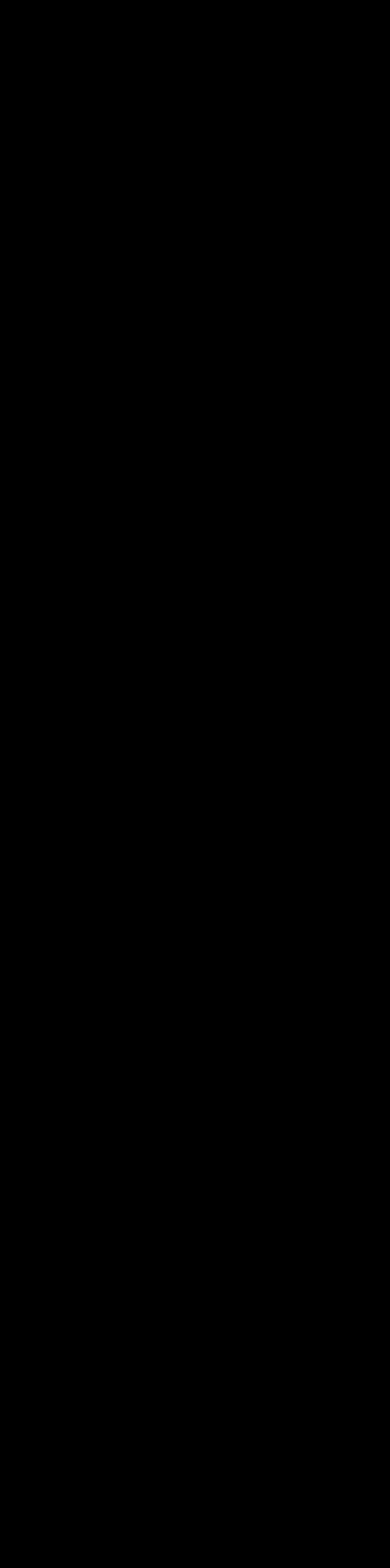
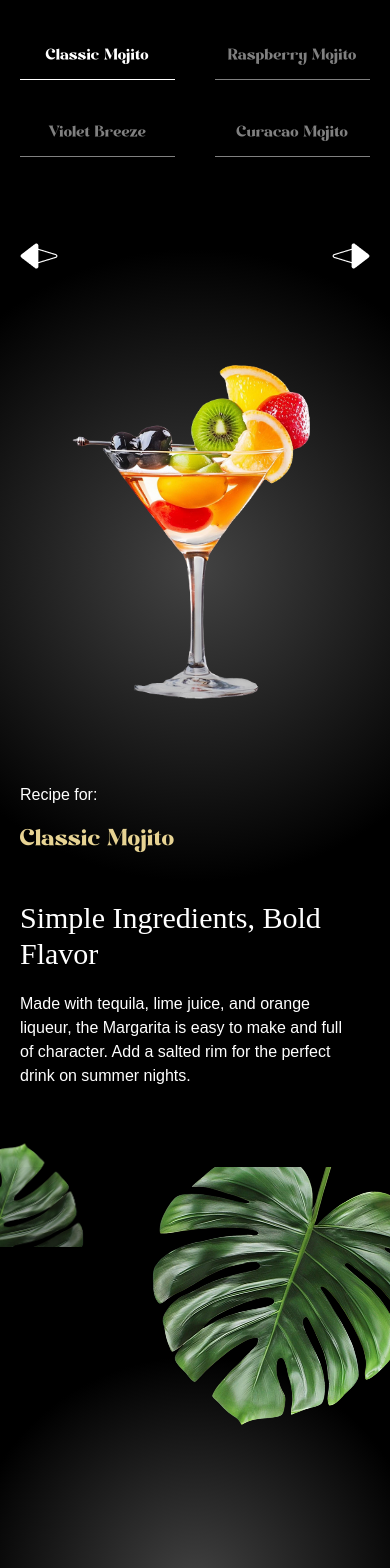
Before and after one commit to Tahsin2843/gsap_cocktails, a React (Vite) app: page / in a window 390 px wide. Shown: the part 5720-7288 px from the top of the page. Before the commit the page ends 5683 px from the top, so only its background shows below. Built offline with nearby package versions, Linux system fonts and the light colour scheme; a web font is replaced by a local one.

Commit message:
contact section done

```diff
--- a/src/App.jsx
+++ b/src/App.jsx
@@ -9,6 +9,8 @@ import Hero from "./Components/Hero.jsx";
 import Cocktails from "./Components/Cocktails.jsx";
 import About from "./Components/About.jsx";
 import Art from "./Components/Art.jsx";
+import Menu from "./Components/Menu.jsx";
+import Contact from "./Components/Contact.jsx";
 
 let App = () => {
     return (
@@ -18,6 +20,8 @@ let App = () => {
             <Cocktails />
             <About />
             <Art />
+            <Menu />
+            <Contact />
         </main>
     )
 }
--- a/src/Components/Art.jsx
+++ b/src/Components/Art.jsx
@@ -14,14 +14,14 @@ let Art = () =>{
                 trigger: '#art',
                 start: start,
                 end: 'bottom center',
-                scrub: 1.5,
+                scrub: 2,
                 pin: true
             }
         })
 
         maskTimeline
             .to('.will-fade', {opacity: 0, ease: 'power1.inOut', stagger: .2, })
-            .to('.masked-img', {scale: 2, maskPosition: 'center', maskSize: 300, duration: 1, ease: 'power1.inOut'})
+            .to('.masked-img', {scale: 1.5, maskPosition: 'center', maskSize: 400, duration: 1, ease: 'power1.inOut'})
             .to('#masked-content', {opacity: 1, duration: 1, ease: "power1.inOut"})
     })
 
@@ -46,7 +46,7 @@ let Art = () =>{
                         <img src="/images/under-img.jpg" className='abs-center masked-img object-contain' alt="cocktail"/>
                     </div>
 
-                    <ul className='spacey-y-4 will-fade'>
+                    <ul className='spacey-y-4 will-fade '>
                         {featureLists.map((feature, index) =>(
                             <li key={feature} className='flex items-center justify-start gap-2'>
                                 <img src="/images/check.png" alt="check"/>
--- /dev/null
+++ b/src/Components/Contact.jsx
@@ -0,0 +1,72 @@
+import {openingHours, socials} from "../../Constants/index.js";
+import {useGSAP} from "@gsap/react";
+import {SplitText} from "gsap/all";
+import gsap from "gsap";
+
+let Contact = () =>{
+    useGSAP(() =>{
+        let titileSplit = SplitText.create('#contact h2', {type: 'words'})
+
+        let timeline = gsap.timeline({
+            scrollTrigger:{
+                trigger: '#contact',
+                start: 'top center',
+                end: 'top 40%',
+                scrub: 1,
+            },
+            ease: 'power1.inOut'
+        })
+
+        timeline
+            .from(titileSplit.words, {opacity: 0, y: 100, stagger: .02})
+            .from('#contact h3, #contact p', {opacity: 0, y: 100, stagger: .02})
+
+    })
+
+
+    return(
+        <footer id='contact'>
+            <img src="/images/footer-right-leaf.png" alt="f-right-leaf" id='f-right-leaf'/>
+            <img src="/images/footer-left-leaf.png" alt="f-left-leaf" id='f-left-leaf'/>
+            <div className="content">
+                <h2 > Where to Find Us</h2>
+
+            <div >
+                <h3> Visit Our Bar </h3>
+                <p>456 asdf, jkl, zxcv</p>
+
+            </div>
+
+            <div>
+                <h3>Contact Us: </h3>
+                <p> 123 456 789 </p>
+                <p>asdf@jkl.com</p>
+            </div>
+
+            <div>
+                <h3>Open Everyday</h3>
+                {openingHours.map(time =>(
+                    <p key={time.day}>
+                        {time.day} - {time.time}
+                    </p>
+                ))}
+            </div>
+
+            <div>
+                <h3>Socials: </h3>
+
+                <div className='flex-center gap-5'>
+                    {socials.map(social => (
+                        <a key={social.name} href={social.url} target='_blank' aria-label={social.name} rel='noreferrer noopener'>
+                            <img src= {social.icon} alt=""/>
+                        </a>
+                    ))}
+                </div>
+            </div>
+
+            </div>
+        </footer>
+    )
+}
+
+export default Contact
--- /dev/null
+++ b/src/Components/Menu.jsx
@@ -0,0 +1,91 @@
+import {allCocktails} from "../../Constants/index.js";
+import {useRef, useState} from "react";
+import gsap from "gsap";
+import {useGSAP} from "@gsap/react";
+
+let Menu = () =>{
+    let contentRef = useRef()
+    let [ currentIndex, setCurrentIndex] = useState(0)
+
+    useGSAP(() =>{
+        gsap.fromTo('#title', {opacity: 0}, {opacity: 1, duration: 1})
+        gsap.fromTo('.cocktail img', {opacity: 0, xPercent: -100}, {opacity: 1, xPercent: 1})
+        gsap.fromTo('.details h2, .details p', {yPercent: 100, opacity: 0,}, {opacity: 1, yPercent: 1})
+    }, [currentIndex])
+
+    let totalCocktails = allCocktails.length
+    let gotoSlide = (index) =>{
+    let newIndex = (index + totalCocktails) % totalCocktails
+
+        setCurrentIndex(newIndex)
+    }
+
+    let getCocktailAt = (indexOffset) => {
+        return allCocktails[(currentIndex + indexOffset + totalCocktails) % totalCocktails]
+    }
+
+    let currentCocktail = getCocktailAt(0)
+    let prevCocktail = getCocktailAt(-1)
+    let nextCocktail = getCocktailAt(1)
+
+
+    return(
+        <section id='menu' aria-labelledby='menu-heading'>
+            <img src="/images/slider-left-leaf.png" alt="left-leaf" id='m-left-leaf'/>
+            <img src="/images/slider-right-leaf.png" alt="right-leaf" id='m-right-leaf'/>
+
+            <h2 id='menu-heading' className='sr-only'> Cocktail Menu </h2>
+
+            <nav className='cocktail-tabs' aria-label='Cocktail Navigation' >
+                {allCocktails.map((cocktail, index) =>{
+                    let isActive = index ===currentIndex;
+
+                    return(
+                        <button
+                            onClick={() =>gotoSlide(index)}
+                            key={cocktail.id} className={`${isActive?
+                            'text-white border-white'
+                            :
+                            'text-white/50 border-white/50'}`} >
+                            {cocktail.name}
+                        </button>
+                    )
+                })}
+
+            </nav>
+
+            <div className="content">
+                <div className="arrows">
+                    <button onClick={() => gotoSlide(currentIndex - 1)} className='text-left'>
+                        <span> {prevCocktail.name} </span>
+                        <img src="/images/right-arrow.png" aria-hidden='true' alt=""/>
+                    </button>
+
+                    <button onClick={() => gotoSlide(currentIndex + 1)} className='text-left'>
+                        <span> {nextCocktail.name} </span>
+                        <img src="/images/left-arrow.png" aria-hidden='true' alt=""/>
+                    </button>
+
+                </div>
+
+                <div className="cocktail">
+                    <img src={currentCocktail.image} className='object-contain' alt='current-cocktail'/>
+                </div>
+
+                <div className="recipe">
+                    <div className='info' ref = {contentRef}>
+                        <p>Recipe for: </p>
+                        <p id='title'> {currentCocktail.name} </p>
+                    </div>
+                    <div className="details">
+                        <h2>{currentCocktail.title}</h2>
+                        <p>{currentCocktail.description}</p>
+                    </div>
+                </div>
+            </div>
+
+        </section>
+    )
+}
+
+export  default Menu
--- a/src/index.css
+++ b/src/index.css
@@ -350,7 +350,7 @@ body {
         }
 
         #f-right-leaf {
-            @apply absolute top-0 right-0 pointer-events-none hidden lg:block;
+            @apply absolute top-0 right-0 pointer-events-none  ;
         }
 
         .content {
```
